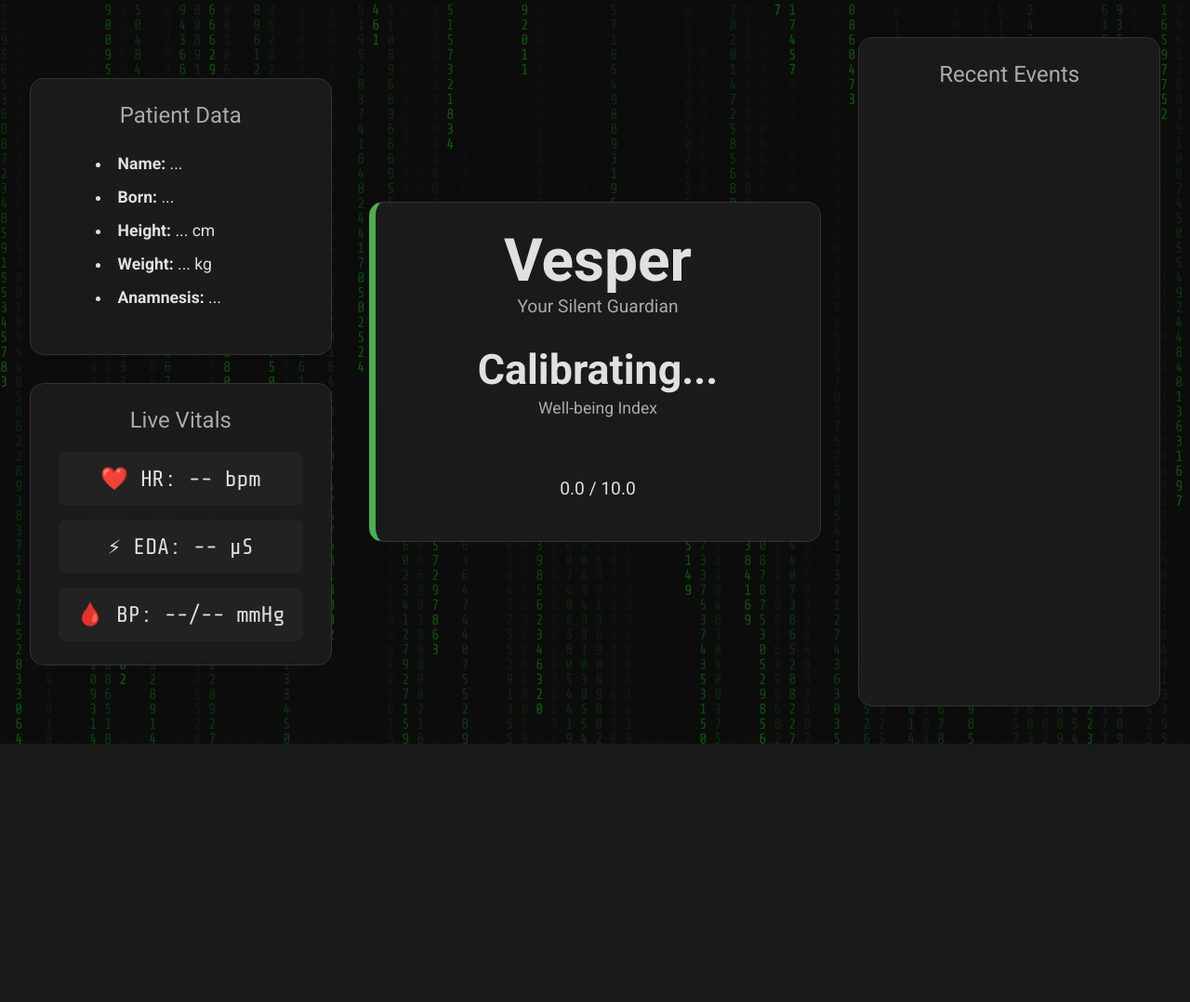
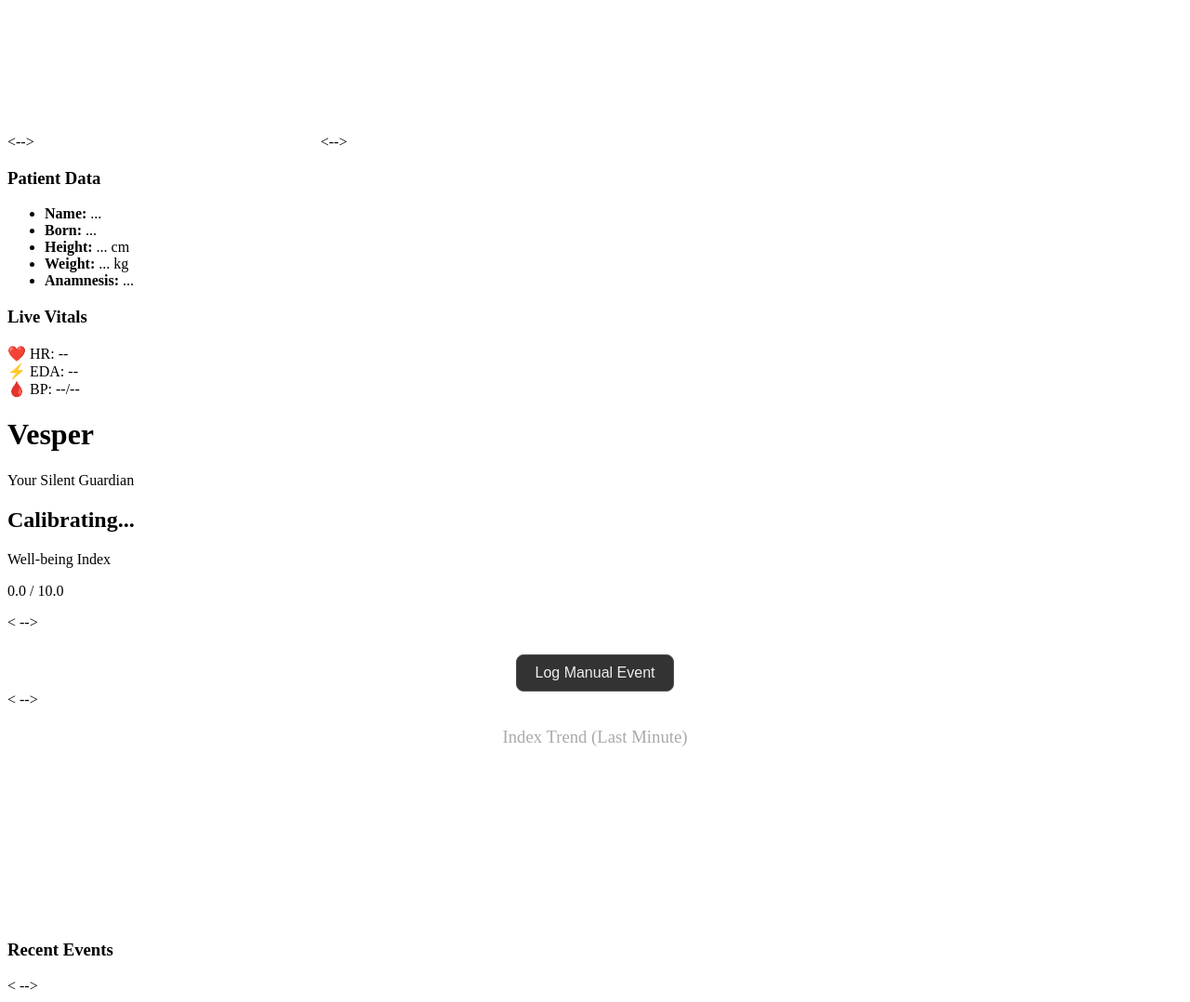
Before and after one commit to aura-emowise/vesper-guardian, a Python web app: template templates/index.html in a window 1280 px wide. Shown: the whole page at 93% size. Before the commit the page ends 800 px from the top, so only its background shows below. Run offline with Jinja, Linux system fonts and the light colour scheme; the template is opened without the code that fills it, so the values that code supplies are empty; a map, chart or similar area stays blank.

Commit message:
add files

```diff
--- /dev/null
+++ b/static/app.js
@@ -0,0 +1,107 @@
+// static/app.js
+
+// -
+const chartCtx = document.getElementById('trend-chart').getContext('2d');
+const trendChart = new Chart(chartCtx, {
+    type: 'line',
+    data: {
+        labels: Array(60).fill(''),
+        datasets: [{
+            label: 'Well-being Index',
+            data: Array(60).fill(0),
+            borderColor: 'rgba(75, 192, 192, 1)',
+            backgroundColor: 'rgba(75, 192, 192, 0.2)',
+            borderWidth: 2,
+            pointRadius: 0,
+            tension: 0.4,
+            fill: true
+        }]
+    },
+    options: {
+        scales: {
+            y: { min: 0, max: 10, ticks: { color: '#aaa' } },
+            x: { ticks: { display: false } }
+        },
+        plugins: { legend: { display: false } },
+        responsive: true,
+        maintainAspectRatio: false
+    }
+});
+
+// ---  ---
+let isFirstLoad = true;
+
+function toggleModal() {
+    document.getElementById('log-modal').classList.toggle('visible');
+}
+
+function logManualEvent(message) {
+    fetch('/log_manual_event', {
+        method: 'POST',
+        headers: { 'Content-Type': 'application/json' },
+        body: JSON.stringify({ message: message })
+    }).then(() => {
+        updateDashboard(); //
+        if(document.getElementById('log-modal').classList.contains('visible')) {
+            toggleModal(); //
+        }
+    });
+}
+
+function updateDashboard() {
+    fetch('/data')
+        .then(response => response.json())
+        .then(data => {
+            const { analysis, vitals, patient_info, log, history } = data;
+
+            //
+            const card = document.getElementById('status-card');
+            document.getElementById('status-text').textContent = analysis.status;
+            document.getElementById('index-value').textContent = `${analysis.index.toFixed(1)} / 10.0`;
+            document.getElementById('progress-bar').style.width = `${analysis.index * 10}%`;
+            card.className = 'card';
+            const acknowledgeButton = document.getElementById('acknowledge-button');
+            if (analysis.status === 'Unease') {
+                card.classList.add('unease');
+                acknowledgeButton.style.display = 'inline-block';
+            } else if (analysis.status === 'Distress Alert!') {
+                card.classList.add('distress');
+                acknowledgeButton.style.display = 'inline-block';
+            } else {
+                card.classList.add('calm');
+                acknowledgeButton.style.display = 'none'; //
+
+
+            //
+            document.getElementById('hr-value').textContent = `${vitals.hr.toFixed(1)} bpm`;
+            document.getElementById('eda-value').textContent = `${vitals.eda.toFixed(2)} µS`;
+            document.getElementById('bp-value').textContent = `${vitals.bp} mmHg`;
+
+            //
+            const logList = document.getElementById('log-list');
+            logList.innerHTML = '';
+            log.forEach(event => {
+                const li = document.createElement('li');
+                li.className = `log-${event.type}`;
+                li.innerHTML = `<span>${event.timestamp}</span> - ${event.message}`;
+                logList.appendChild(li);
+            });
+
+            //
+            trendChart.data.datasets[0].data = history;
+            trendChart.update('none'); //
+
+            //
+            if (isFirstLoad) {
+                document.getElementById('patient-name').textContent = patient_info.name;
+                // ...
+                isFirstLoad = false;
+            }
+        }).catch(error => console.error('Error fetching data:', error));
+}
+
+//
+setInterval(updateDashboard, 3000);
+window.onload = updateDashboard;
+
+const canvas = document.getElementById('matrix-canvas');
--- a/static/style.css
+++ b/static/style.css
@@ -1,91 +1,95 @@
 
-body {
-    font-family: 'Roboto', sans-serif;
+.controls {
+    margin-top: 25px;
+    display: flex;
+    justify-content: center;
+    gap: 15px;
+}
+.controls button {
+    background-color: #333;
+    color: #eee;
+    border: 1px solid #555;
+    border-radius: 8px;
+    padding: 10px 20px;
+    font-size: 1em;
+    cursor: pointer;
+    transition: background-color 0.3s;
+}
+.controls button:hover {
+    background-color: #444;
+}
+#acknowledge-button {
+    background-color: #b33939;
+    display: none;
+}
+#acknowledge-button:hover {
+    background-color: #c74747;
+}
+
+
+.trend-chart-card {
+    padding: 20px;
+}
+.trend-chart-card h3 {
+    text-align: center;
+    margin: 0 0 15px 0;
+    color: #aaa;
+    font-weight: 400;
+}
+
+
+.modal-overlay {
+    position: fixed;
+    top: 0; left: 0;
+    width: 100%; height: 100%;
+    background-color: rgba(0, 0, 0, 0.7);
     display: flex;
     justify-content: center;
     align-items: center;
-    height: 100vh;
-    margin: 0;
-    background-color: #121212;
-    color: #e0e0e0;
-    overflow: hidden;
-    font-size: 16px;
+    z-index: 100;
+    opacity: 0;
+    pointer-events: none;
+    transition: opacity 0.3s ease;
+}
+.modal-overlay.visible {
+    opacity: 1;
+    pointer-events: auto;
+}
+.modal-content {
+    background: #1e1e1e;
+    padding: 30px;
+    border-radius: 15px;
+    text-align: center;
+    transform: scale(0.9);
+    transition: transform 0.3s ease;
+}
+.modal-overlay.visible .modal-content {
+    transform: scale(1);
+}
+.modal-buttons {
+    display: grid;
+    grid-template-columns: 1fr 1fr;
+    gap: 15px;
+    margin: 20px 0;
+}
+.modal-buttons button {
+    background-color: #2c3e50;
+    color: white;
+    border: none;
+    padding: 12px;
+    border-radius: 8px;
+    cursor: pointer;
+    transition: background-color 0.3s;
+}
+.modal-buttons button:hover { background-color: #34495e; }
+.close-button { margin-top: 10px; background: none; color: #777; border: 1px solid #777; }
+.close-button:hover { background: #333; }
 
 
-#matrix-canvas {
-    position: fixed;
-    top: 0; left: 0;
-    width: 100%; height: 100%;
-    z-index: -1;
-    opacity: 0.3;
+.log-manual { color: #2980b9; }
+.log-ai { color: #f1c40f; }
+.log-system { color: #7f8c8d; }
+.log-list li span {
+    color: #666;
+    margin-right: 10px;
 }
-
-
-.dashboard-grid {
-    display: grid;
-    grid-template-columns: 1fr 1.5fr 1fr;
-    gap: 40px;
-    width: 95vw;
-    max-width: 1600px;
-    height: 90vh;
-    align-items: center;
-}
-
-
-.patient-column, .main-column, .log-column {
-    display: flex;
-    flex-direction: column;
-    gap: 30px;
-    height: 100%;
-    justify-content: center;
-}
-
-
-.card, .info-card, .event-log-container {
-    background-color: rgba(30, 30, 30, 0.85);
-    border-radius: 15px;
-    padding: 25px 30px;
-    backdrop-filter: blur(8px);
-    border: 1px solid #333;
-    width: 100%;
-    box-sizing: border-box;
-}
-
-
-.card {
-    text-align: center;
-    border-left: 7px solid #4CAF50;
-    transition: all 0.5s ease;
-}
-.card.calm { border-left-color: #4CAF50; }
-.card.unease { border-left-color: #FFC107; }
-.card.distress {
-    border-left-color: #F44336;
-    animation: pulse 1.5s infinite;
-}
-.header h1 { margin: 0; font-size: 4em; font-weight: 700; }
-.header p { margin: 0 0 30px 0; font-size: 1.2em; color: #aaa; }
-.status-display h2 { font-size: 2.8em; margin: 15px 0 5px 0; }
-.status-display p { font-size: 1.1em; color: #aaa; margin: 0 0 25px 0; }
-.progress-container { height: 25px; }
-.index-value { margin-top: 15px; font-size: 1.2em; }
-@keyframes pulse {
-    50% { transform: scale(1.02); box-shadow: 0 10px 40px rgba(244, 67, 54, 0.4); }
-}
-
-
-.info-card h3 { margin: 0 0 20px 0; font-size: 1.5em; color: #aaa; font-weight: 400; text-align: center; }
-.patient-data-list { font-size: 1.1em; list-style-position: inside; }
-.patient-data-list li { padding: 8px 0; }
-.vitals-grid { display: grid; grid-template-columns: 1fr; gap: 15px; text-align: center; font-size: 1.5em; font-family: 'Share Tech Mono', monospace; }
-.vital-item { background-color: #222; padding: 15px; border-radius: 8px; }
-
-.event-log-container {
-    height: 100%;
-    display: flex;
-    flex-direction: column;
-}
-.event-log-container h3 { margin: 0 0 20px 0; font-size: 1.5em; color: #aaa; font-weight: 400; text-align: center; }
-.event-log-container ul { flex-grow: 1; overflow-y: auto; list-style: none; padding: 0; margin: 0; font-size: 1em; font-family: 'Share Tech Mono', monospace;}
-.event-log-container li { padding: 8px 0; border-bottom: 1px solid #333; }
-.event-log-container li:last-child { border-bottom: none; }
--- a/templates/index.html
+++ b/templates/index.html
@@ -3,17 +3,31 @@
 <head>
     <meta charset="UTF-8">
     <meta name="viewport" content="width=device-width, initial-scale=1.0">
-    <title>Vesper Guardian - Live Dashboard</title>
+    <title>Vesper Guardian - Interactive Dashboard</title>
     <link rel="stylesheet" href="/static/style.css">
-    <link rel="preconnect" href="https://fonts.googleapis.com">
-    <link rel="preconnect" href="https://fonts.gstatic.com" crossorigin>
     <link href="https://fonts.googleapis.com/css2?family=Roboto:wght@300;400;700&family=Share+Tech+Mono&display=swap" rel="stylesheet">
+    <-->
+    <script src="https://cdn.jsdelivr.net/npm/chart.js"></script>
 </head>
 <body>
     <canvas id="matrix-canvas"></canvas>
 
+    <-->
+    <div id="log-modal" class="modal-overlay">
+        <div class="modal-content">
+            <h3>Log an Event</h3>
+            <p>Add context to the timeline. What happened?</p>
+            <div class="modal-buttons">
+                <button onclick="logManualEvent('Acknowledged Alert')">Acknowledge Alert</button>
+                <button onclick="logManualEvent('Medication Given')">Medication Given</button>
+                <button onclick="logManualEvent('Patient Repositioned')">Patient Repositioned</button>
+                <button onclick="logManualEvent('Family Visit')">Family Visit</button>
+            </div>
+            <button class="close-button" onclick="toggleModal()">Close</button>
+        </div>
+    </div>
+
     <div class="dashboard-grid">
-        <!--  -->
         <div class="patient-column">
             <div class="info-card">
                 <h3>Patient Data</h3>
@@ -28,13 +42,12 @@
             <div class="info-card vitals-card">
                 <h3>Live Vitals</h3>
                 <div class="vitals-grid">
-                    <div class="vital-item">❤️ HR: <span id="hr-value">--</span> bpm</div>
-                    <div class="vital-item">⚡ EDA: <span id="eda-value">--</span> µS</div>
-                    <div class="vital-item">🩸 BP: <span id="bp-value">--/--</span> mmHg</div>
+                    <div class="vital-item">❤️ HR: <span id="hr-value">--</span></div>
+                    <div class="vital-item">⚡ EDA: <span id="eda-value">--</span></div>
+                    <div class="vital-item">🩸 BP: <span id="bp-value">--/--</span></div>
                 </div>
             </div>
         </div>
-
 
         <div class="main-column">
             <div class="card" id="status-card">
@@ -42,9 +55,22 @@
                 <div class="status-display"><h2 id="status-text">Calibrating...</h2><p>Well-being Index</p></div>
                 <div class="progress-container"><div class="progress-bar" id="progress-bar"></div></div>
                 <p class="index-value" id="index-value">0.0 / 10.0</p>
+
+
+                 < -->
+                <div class="controls">
+                    <button id="acknowledge-button" onclick="logManualEvent('Acknowledged Alert')">Acknowledge Alert</button>
+                    <button onclick="toggleModal()">Log Manual Event</button>
+                </div>
+            </div>
+
+
+             < -->
+            <div class="info-card trend-chart-card">
+                <h3>Index Trend (Last Minute)</h3>
+                <canvas id="trend-chart"></canvas>
             </div>
         </div>
-
 
         <div class="log-column">
             <div class="event-log-container">
@@ -54,65 +80,6 @@
         </div>
     </div>
 
-
-    <script>
-        const canvas = document.getElementById('matrix-canvas');
-        const ctx = canvas.getContext('2d');
-        canvas.width = window.innerWidth;
-        canvas.height = window.innerHeight;
-        const characters = '0123456789';
-        const charactersArray = characters.split('');
-        const fontSize = 16;
-        const columns = canvas.width / fontSize;
-        const drops = [];
-        for (let x = 0; x < columns; x++) drops[x] = 1;
-        function drawMatrix() {
-            ctx.fillStyle = 'rgba(18, 18, 18, 0.05)';
-            ctx.fillRect(0, 0, canvas.width, canvas.height);
-            ctx.fillStyle = '#0F0';
-            ctx.font = fontSize + 'px Share Tech Mono';
-            for (let i = 0; i < drops.length; i++) {
-                const text = charactersArray[Math.floor(Math.random() * charactersArray.length)];
-                ctx.fillText(text, i * fontSize, drops[i] * fontSize);
-                if (drops[i] * fontSize > canvas.height && Math.random() > 0.975) drops[i] = 0;
-                drops[i]++;
-            }
-        }
-        setInterval(drawMatrix, 50);
-
-        let isFirstLoad = true;
-        function updateDashboard() {
-            fetch('/data')
-                .then(response => response.json())
-                .then(data => {
-                    const { analysis, vitals, patient_info, log } = data;
-                    const card = document.getElementById('status-card');
-                    document.getElementById('status-text').textContent = analysis.status;
-                    document.getElementById('index-value').textContent = `${analysis.index.toFixed(1)} / 10.0`;
-                    document.getElementById('progress-bar').style.width = `${analysis.index * 10}%`;
-                    card.className = 'card';
-                    if (analysis.status === 'Unease') card.classList.add('unease');
-                    else if (analysis.status === 'Distress Alert!') card.classList.add('distress');
-                    else card.classList.add('calm');
-                    document.getElementById('hr-value').textContent = vitals.hr.toFixed(1);
-                    document.getElementById('eda-value').textContent = vitals.eda.toFixed(2);
-                    document.getElementById('bp-value').textContent = vitals.bp;
-                    const logList = document.getElementById('log-list');
-                    logList.innerHTML = '';
-                    log.forEach(event => { const li = document.createElement('li'); li.textContent = event; logList.appendChild(li); });
-                    if (isFirstLoad) {
-                        document.getElementById('patient-name').textContent = patient_info.name;
-                        document.getElementById('patient-yob').textContent = patient_info.year_of_birth;
-                        document.getElementById('patient-height').textContent = patient_info.height_cm;
-                        document.getElementById('patient-weight').textContent = patient_info.weight_kg;
-                        document.getElementById('patient-anamnesis').textContent = patient_info.anamnesis;
-                        isFirstLoad = false;
-                    }
-                })
-                .catch(error => console.error('Error fetching data:', error));
-        }
-        setInterval(updateDashboard, 2000);
-        window.onload = updateDashboard;
-    </script>
+    <script src="/static/app.js"></script> < -->
 </body>
 </html>
```
Also changed, not shown: app.py (+36 -35 lines).
